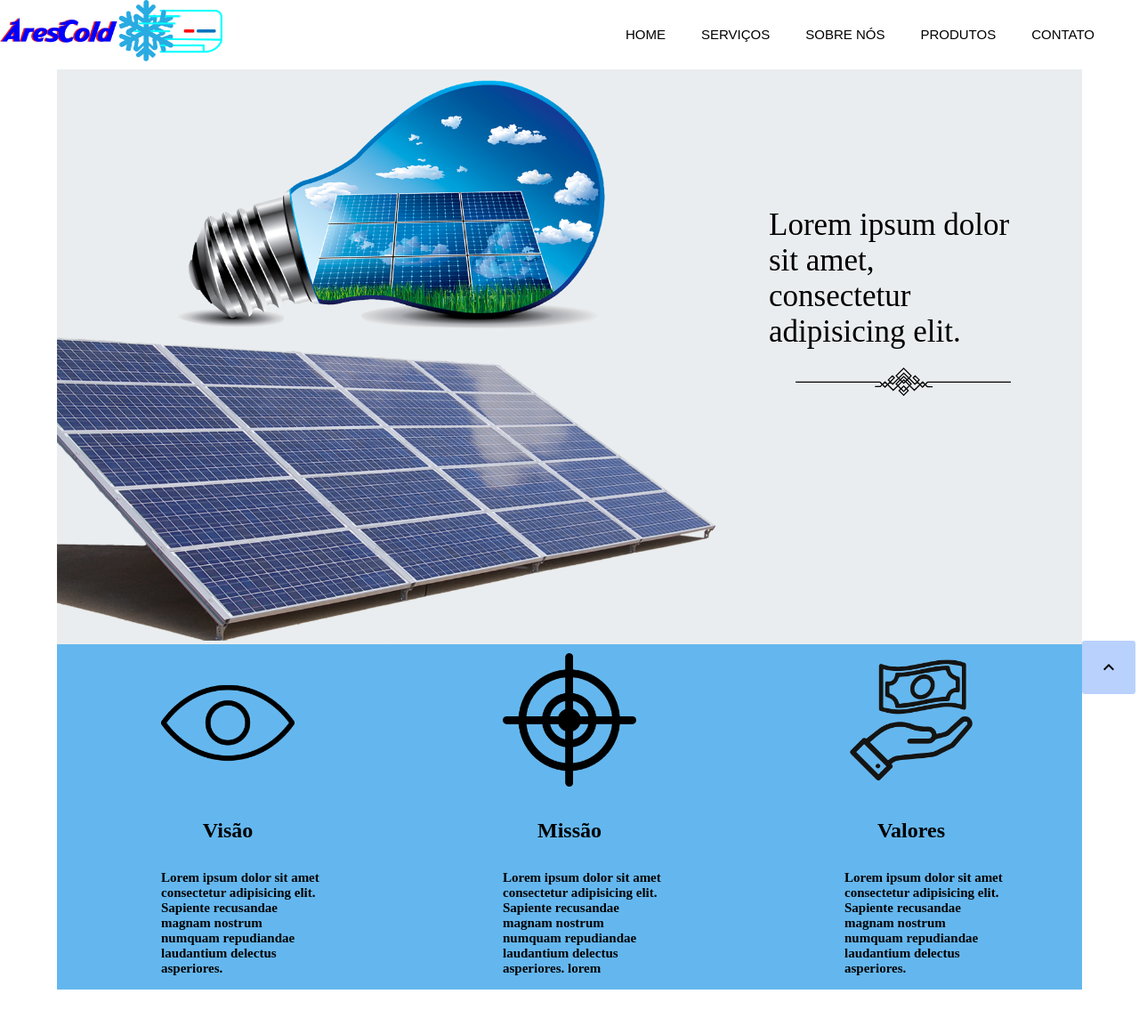
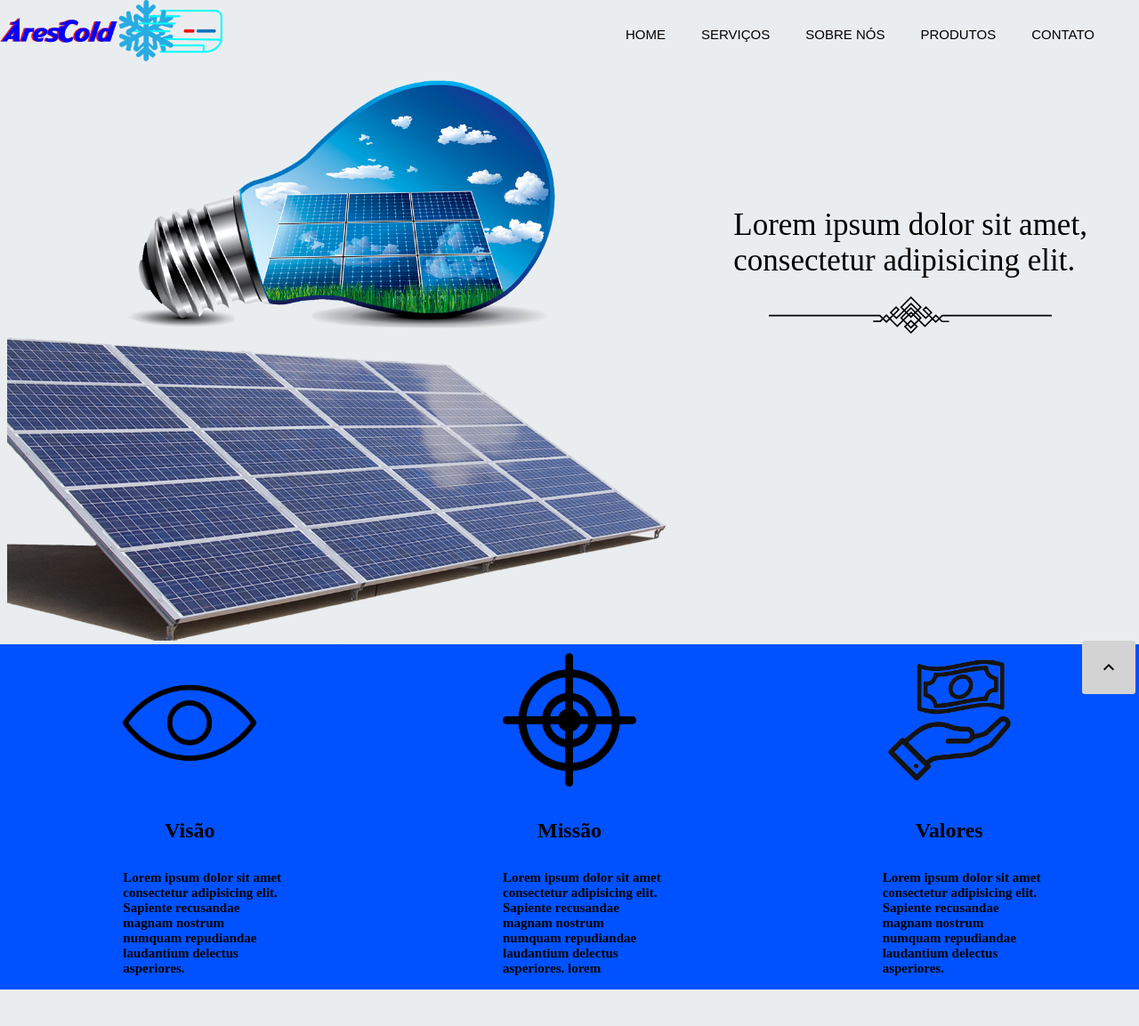
Before and after one commit to Matheuss06/site_2, a PHP site: page / in a window 1280 px wide; the page is wider, and only the part inside the window is pictured. Shown: the top 1153 px of that part at 89% size. Run offline with PHP 8.4, Linux system fonts and the light colour scheme; some libraries are stand-ins or nearby versions.

Commit message:
alterando cores e container

```diff
--- a/CSS/estilo.css
+++ b/CSS/estilo.css
@@ -82,7 +82,7 @@ a{
 
 .quadrado{
     position: fixed;
-    background-color: rgb(185, 209, 253);
+    background-color:#d3d3d3;
     width: 60px;
     height: 60px;
     border-radius: 3px;
@@ -97,7 +97,7 @@ a{
 }
 
 .quadrado:hover{
-    box-shadow: .125rem -.125rem 1rem rgba(0, 17, 255, 0.5), .125rem .125rem 1rem rgba(0, 215, 253, 0.5);
+    box-shadow: .125rem -.125rem 1rem rgba(0, 17, 255, 0.5), .125rem .125rem 1rem rgb(9, 201, 235);
     color: white;
     border-radius: 50%;
 }
@@ -146,7 +146,7 @@ header{
 }
 
 .menu a:hover{
-    background-color: rgb(100, 183, 238);
+    background-color: rgb(0, 81, 255);
     color: white;
 }
 
@@ -191,7 +191,7 @@ header{
     position: absolute;
     background-color: #eaedef;
     min-width: 140px;
-    box-shadow: 0px 8px 16px 0px rgb(100, 183, 238);
+    box-shadow: 0px 8px 16px 0px rgb(0, 81, 255);
     z-index: 1;
 }
 
@@ -205,7 +205,7 @@ header{
 }
 
 .drop_link a:hover {
-    background-color: rgb(100, 183, 238);
+    background-color: rgb(0, 81, 255);
     box-shadow: 0px 8px 16px 0px rgb(100, 183, 238);
     color: white;
     cursor: url(../images/cursor-pointer.cur), pointer;
@@ -216,7 +216,7 @@ header{
 }
 
 .dropdown:hover .botao_menu {
-    background-color:  rgb(100, 183, 238);
+    background-color: rgb(0, 81, 255);
     color: white;
 }
 
@@ -239,7 +239,7 @@ header{
 /* ##################### INICIO VISAO ######################################### */
 
 .visao{
-    background-color: rgb(100, 183, 238);
+    background-color: rgb(0, 81, 255);
     display: flex;
     justify-content: space-around;
 
@@ -256,7 +256,7 @@ header{
 }
 
 .texto{
-    background-color:  rgb(100, 183, 238);
+    background-color: rgb(0, 81, 255);
     font-weight: bold;
     font-size: x-large;
     text-align: center;
@@ -276,6 +276,7 @@ header{
 .produtos{
     display: flex;
     justify-content: space-around;
+
 }
 
 .imagens_prod{
@@ -338,15 +339,15 @@ header{
 }
 
 .front, .back {
-    background: purple;
     position: absolute;
+    color: white;
     width: 480px;
     height: 350px;
     backface-visibility: hidden;
 }
 
 .back {
-    background: lightgreen;
+    background-color: rgb(0, 81, 255);
     transform: rotateY(180deg);
 }
 
@@ -550,9 +551,11 @@ header{
 
 /* ###### 1800PX ###### */
 
-/* PRODUTOS */
+
 
 @media screen and (max-width: 1800px){
+
+/* PRODUTOS */
 .produtos{
     flex-wrap: wrap;
     gap: 25px;
@@ -568,8 +571,16 @@ header{
 
 /* ###### 1600PX ###### */
 
+@media screen and (max-width: 1600px){
+
+/* GERAL */
+
+.container{
+    margin: 0;
+    width: 100%;
+}
+
 /* SERVIÇOS */
-@media screen and (max-width: 1600px){
 .servicos{
     flex-direction: row;
 }
--- a/index.php
+++ b/index.php
@@ -13,7 +13,7 @@
     <script src="https://ajax.googleapis.com/ajax/libs/angularjs/1.6.9/angular.min.js"></script>
     <title>Ares Cold</title>
 </head>
-<body ng-app="meuApp" ng-controller="Controlador">
+<body ng-app="meuApp" ng-controller="Controlador" style="background-color:#eaedef";>
 
     <a href="#topo">
         <span class="quadrado">
@@ -72,6 +72,7 @@
             </article>
         </section>
 
+    <div id="divservico">
         <div id="Servicos">
             <h1 class="titulo">Serviços<img src="images/linha.svg" class="linha2"></h1>
         </div>
@@ -114,6 +115,8 @@
                 </div>
             </div>
         </div>
+    </div>
+
         <div class="flex2 margin cor_azul">
 
             <div id="Sobre">
```
